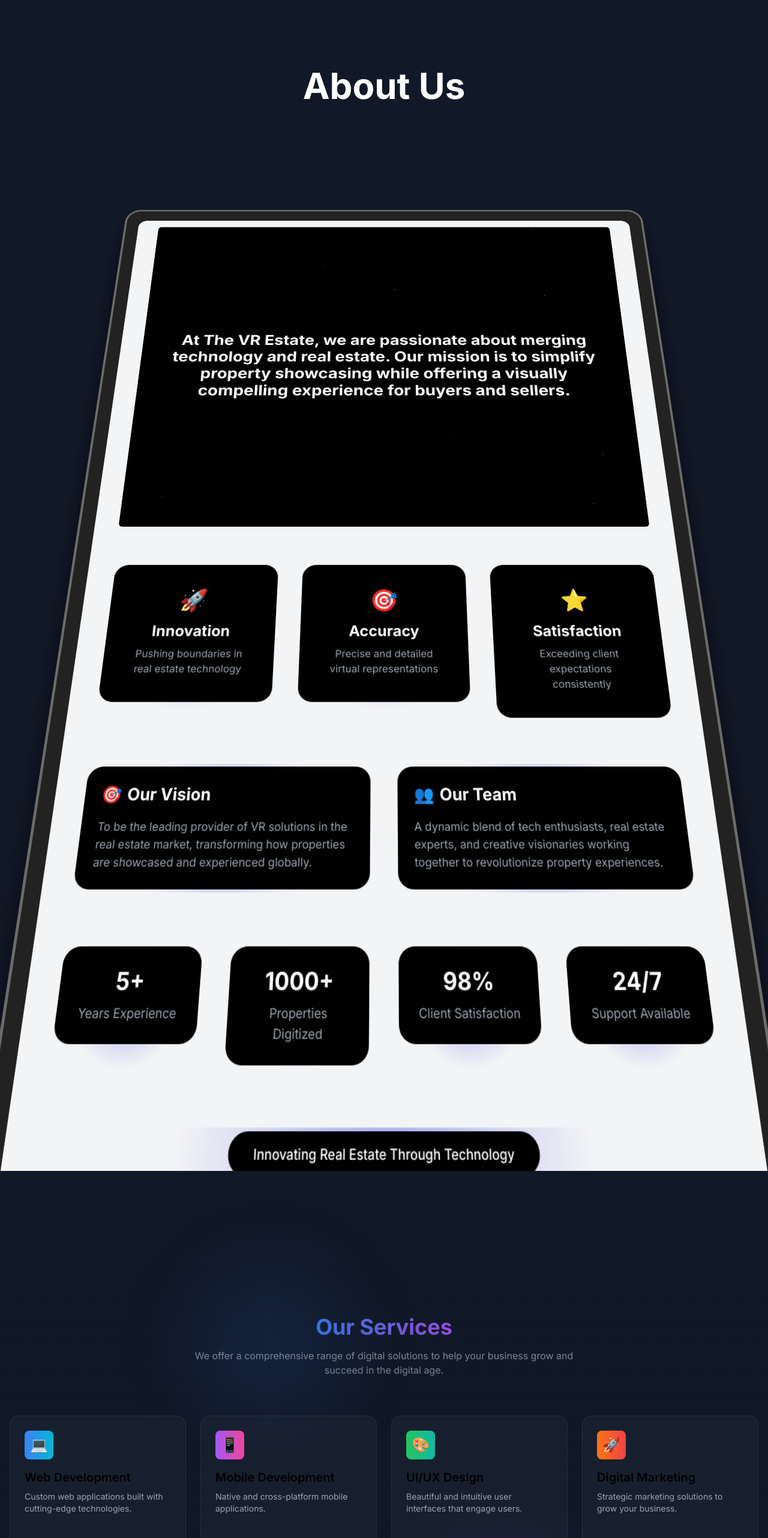
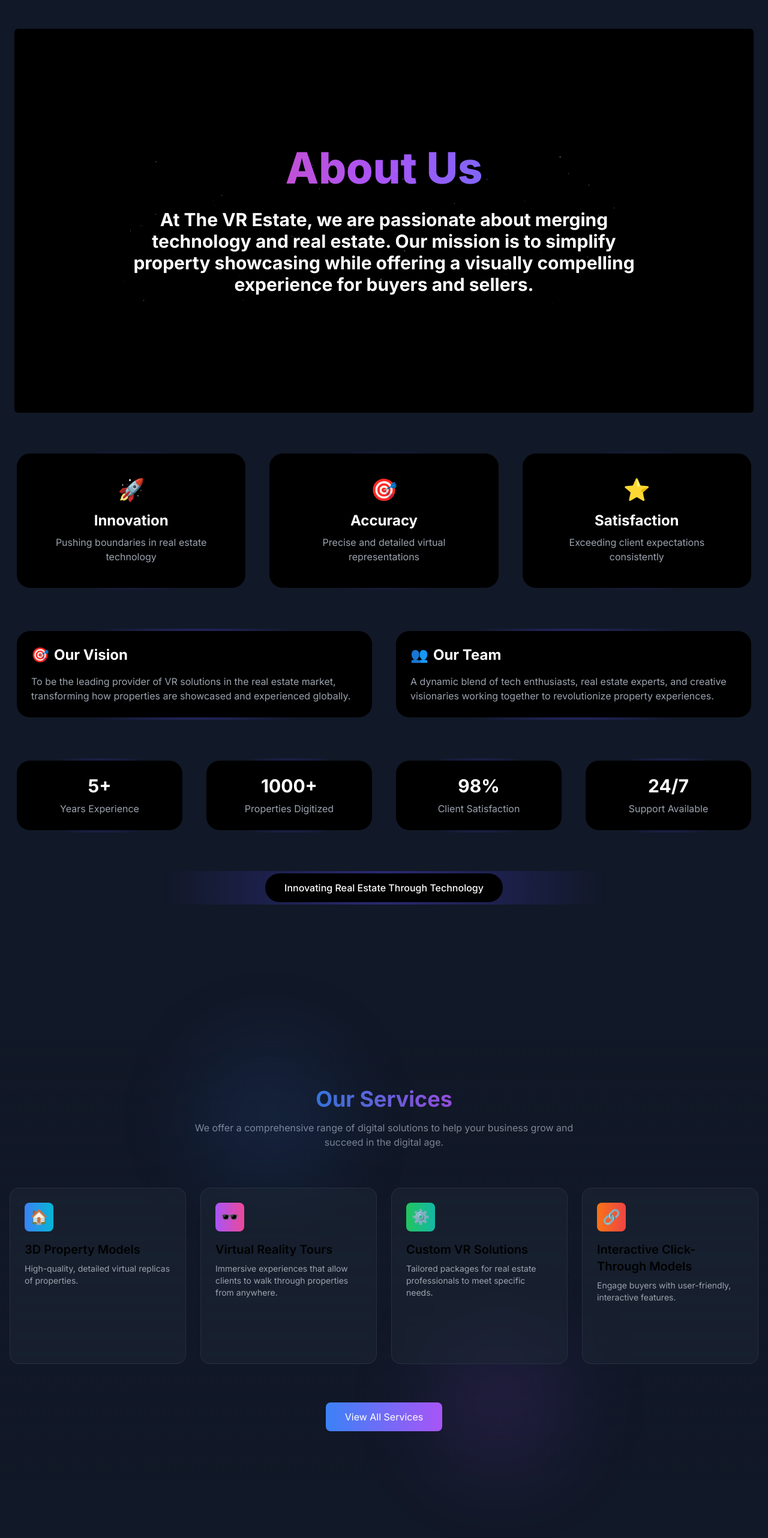
Before and after one commit to Anurag-singh-thakur/AR_Jaypee-, a Next.js app: page / in a window 1280 px wide. Shown: the part 1024-3588 px from the top of the page at 60% size. Built offline with nearby package versions, Linux system fonts and the light colour scheme.

Commit message:
updated the changes

```diff
--- a/app/page.tsx
+++ b/app/page.tsx
@@ -13,7 +13,6 @@
 import Blog from '@/components/Blog';
 
 export default function Home() {
-  const [showBookDemo, setShowBookDemo] = useState(false);
   const containerRef = useRef<HTMLDivElement>(null);
   const bookDemoRef = useRef<HTMLDivElement>(null);
   const { scrollYProgress } = useScroll({
@@ -22,7 +21,6 @@
   });
 
   const handleBookDemoClick = () => {
-    setShowBookDemo(true);
     setTimeout(() => {
       bookDemoRef.current?.scrollIntoView({ behavior: 'smooth', block: 'start' });
     }, 0);
@@ -82,11 +80,9 @@
         <section id="contact" className="py-20">
           <Contact />
         </section>
-        {showBookDemo && (
-          <section id="book-demo" className="py-20" ref={bookDemoRef}>
-            <BookDemo />
-          </section>
-        )}
+        <section id="book-demo" className="py-20" ref={bookDemoRef}>
+          <BookDemo />
+        </section>
       </div>
       <motion.div
         className="fixed top-0 left-0 right-0 h-1 bg-gradient-to-r from-blue-500 to-purple-500 transform origin-left z-50"
--- a/components/About.tsx
+++ b/components/About.tsx
@@ -4,43 +4,43 @@
 import { BackgroundGradient } from "./ui/background-gradient";
 import { TracingBeam } from "./ui/tracing-beam";
 import { TextGenerateEffect } from "./ui/text-generate-effect";
-import { ContainerScroll } from './ui/ContainerScrollAnimation';
 
 const About = () => {
   const missionText = "At The VR Estate, we are passionate about merging technology and real estate. Our mission is to simplify property showcasing while offering a visually compelling experience for buyers and sellers.";
 
   return (
     <div className="flex flex-col overflow-hidden">
-      <ContainerScroll
-        titleComponent={
-          <>
-            <h1 className="md:text-7xl text-3xl lg:text-6xl font-bold text-white">
-              About Us
-            </h1>
-          </>
-        }
-      >
       <div className='flex flex-col items-center'>
         <TracingBeam className="px-6">
           <div className="container mx-auto relative">
+            {/* Enhanced Heading Section */}
             <div className="min-h-[40rem] w-full bg-black flex flex-col items-center justify-center overflow-hidden rounded-md p-8">
-                <div className="relative z-20 text-center space-y-8 max-w-4xl mx-auto">
-                  <div className="text-lg md:text-xl text-gray-100">
-                    <TextGenerateEffect words={missionText} />
-                  </div>
-                </div>
+              <motion.div
+                initial={{ opacity: 0, y: -20 }}
+                whileInView={{ opacity: 1, y: 0 }}
+                transition={{ duration: 0.8 }}
+                className="relative z-20 text-center space-y-8 max-w-4xl mx-auto"
+              >
+                <h1 className="text-4xl md:text-6xl lg:text-7xl font-extrabold bg-clip-text text-transparent bg-gradient-to-r from-pink-500 via-purple-500 to-blue-500">
+                  About Us
+                </h1>
                 <div className="absolute inset-0 w-full h-full">
                   <SparklesCore
                     background="transparent"
                     minSize={0.6}
                     maxSize={1.4}
-                    particleDensity={40}
+                    particleDensity={50}
                     className="w-full h-full"
                     particleColor="#FFFFFF"
                   />
                 </div>
+                <p className="text-lg md:text-xl text-gray-100">
+                  <TextGenerateEffect  words={missionText} />
+                </p>
+              </motion.div>
             </div>
 
+            {/* Features Section */}
             <div className="grid md:grid-cols-3 gap-8 mt-16">
               {[
                 {
@@ -74,6 +74,7 @@
               ))}
             </div>
 
+            {/* Vision and Team Section */}
             <div className="grid md:grid-cols-2 gap-8 mt-16">
               <BackgroundGradient className="rounded-[22px] p-6 bg-black">
                 <motion.div
@@ -107,6 +108,8 @@
                 </motion.div>
               </BackgroundGradient>
             </div>
+
+            {/* Statistics Section */}
             <div className="grid grid-cols-2 md:grid-cols-4 gap-8 mt-16">
               {[
                 { number: '5+', label: 'Years Experience' },
@@ -133,6 +136,8 @@
                 </BackgroundGradient>
               ))}
             </div>
+
+            {/* Closing Tagline */}
             <motion.div
               initial={{ opacity: 0, y: 20 }}
               whileInView={{ opacity: 1, y: 0 }}
@@ -147,7 +152,6 @@
           </div>
         </TracingBeam>
       </div>
-      </ContainerScroll>
     </div>
   );
 };
--- a/components/Contact.tsx
+++ b/components/Contact.tsx
@@ -69,7 +69,7 @@
       </div>
 
       <div className="grid lg:grid-cols-2 gap-12">
-        <div className="space-y-8">
+        <div className="space-y-8 mt-20">
           {/* Contact Info */}
           {[
             {
@@ -109,45 +109,6 @@
               </motion.a>
             </BackgroundGradient>
           ))}
-<BackgroundGradient className="rounded-xl p-6 bg-black mt-8">
-            <motion.div
-              initial={{ opacity: 0, y: 20 }}
-              whileInView={{ opacity: 1, y: 0 }}
-            >
-              <h3 className="text-2xl font-bold text-white mb-4">Services We Offer</h3>
-              <div className="space-y-4">
-                {[
-                  {
-                    title: "3D Property Models",
-                    description: "High-quality, detailed virtual replicas of properties."
-                  },
-                  {
-                    title: "Virtual Reality Tours",
-                    description: "Immersive experiences that allow clients to walk through properties from anywhere."
-                  },
-                  {
-                    title: "Custom VR Solutions",
-                    description: "Tailored packages for real estate professionals to meet specific needs."
-                  },
-                  {
-                    title: "Interactive Click-Through Models",
-                    description: "Engage buyers with user-friendly, interactive features."
-                  }
-                ].map((service, index) => (
-                  <motion.div
-                    key={index}
-                    initial={{ opacity: 0, x: -20 }}
-                    whileInView={{ opacity: 1, x: 0 }}
-                    transition={{ delay: index * 0.1 }}
-                    className="border-l-2 border-blue-500 pl-4"
-                  >
-                    <h4 className="text-white font-semibold mb-1">{service.title}</h4>
-                    <p className="text-gray-400 text-sm">{service.description}</p>
-                  </motion.div>
-                ))}
-              </div>
-            </motion.div>
-          </BackgroundGradient>
         </div>
 
         {/* Contact Form */}
--- a/components/Services.tsx
+++ b/components/Services.tsx
@@ -7,53 +7,54 @@
 
   const services = [
     {
-      icon: '💻',
-      title: 'Web Development',
-      description: 'Custom web applications built with cutting-edge technologies.',
+      icon: '🏠',
+      title: '3D Property Models',
+      description: "High-quality, detailed virtual replicas of properties.",
       features: [
-        'Responsive Design',
-        'Full-Stack Development',
-        'E-commerce Solutions',
-        'CMS Integration',
+        'Photorealistic Rendering',
+        'Architectural Visualization',
+        'Interactive 3D Walkthroughs',
+        'Custom Floor Plans',
       ],
       color: 'from-blue-500 to-cyan-500',
     },
     {
-      icon: '📱',
-      title: 'Mobile Development',
-      description: 'Native and cross-platform mobile applications.',
+      icon: '🕶️',
+      title: "Virtual Reality Tours",
+      description: "Immersive experiences that allow clients to walk through properties from anywhere.",
       features: [
-        'iOS Development',
-        'Android Development',
-        'React Native',
-        'Flutter Apps',
+        '360-Degree View Integration',
+        'Headset Compatibility',
+        'Interactive Hotspots',
+        'Cross-Platform Support',
       ],
       color: 'from-purple-500 to-pink-500',
     },
     {
-      icon: '🎨',
-      title: 'UI/UX Design',
-      description: 'Beautiful and intuitive user interfaces that engage users.',
+      icon: '⚙️',
+      title: "Custom VR Solutions",
+      description: "Tailored packages for real estate professionals to meet specific needs.",
       features: [
-        'User Research',
-        'Wireframing',
-        'Prototyping',
-        'Visual Design',
+        'Custom Scene Development',
+        'Integration with MLS Systems',
+        'Personalized Branding',
+        'AR/VR Maintenance Services',
       ],
       color: 'from-green-500 to-teal-500',
     },
     {
-      icon: '🚀',
-      title: 'Digital Marketing',
-      description: 'Strategic marketing solutions to grow your business.',
+      icon: '🔗',
+      title: "Interactive Click-Through Models",
+      description: "Engage buyers with user-friendly, interactive features.",
       features: [
-        'SEO Optimization',
-        'Social Media Marketing',
-        'Content Strategy',
-        'Analytics & Reporting',
+        'Customizable UI Components',
+        'Dynamic Content Updates',
+        'Real-Time Feedback Forms',
+        'Lead Capture Features',
       ],
       color: 'from-orange-500 to-red-500',
     },
+
   ];
 
   const containerVariants = {
```
Lines whose indentation alone changed are shown as unchanged.
